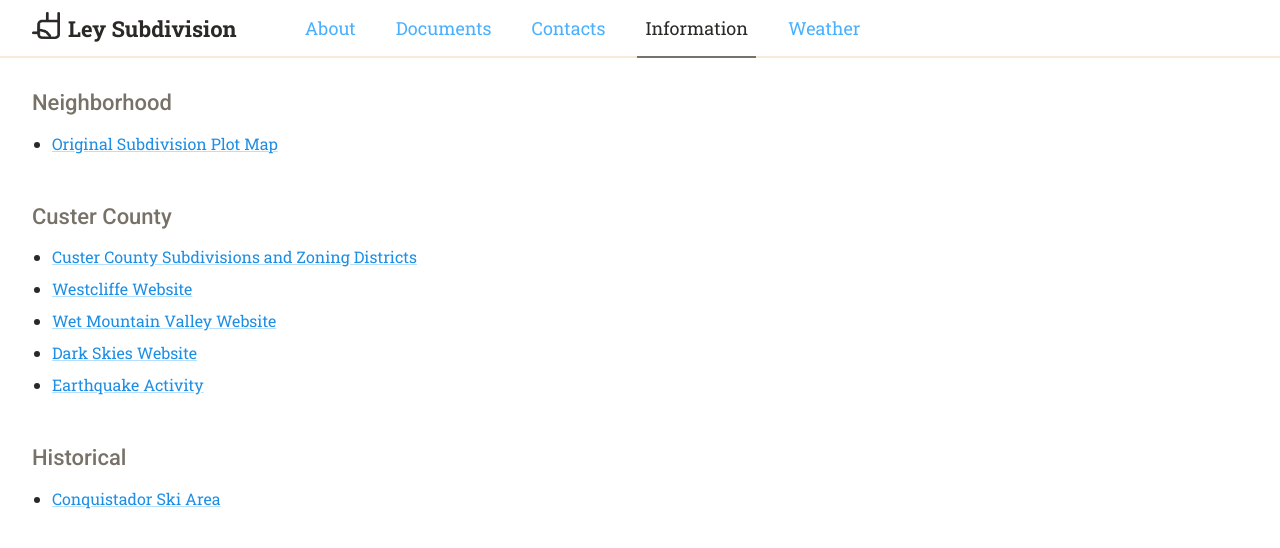
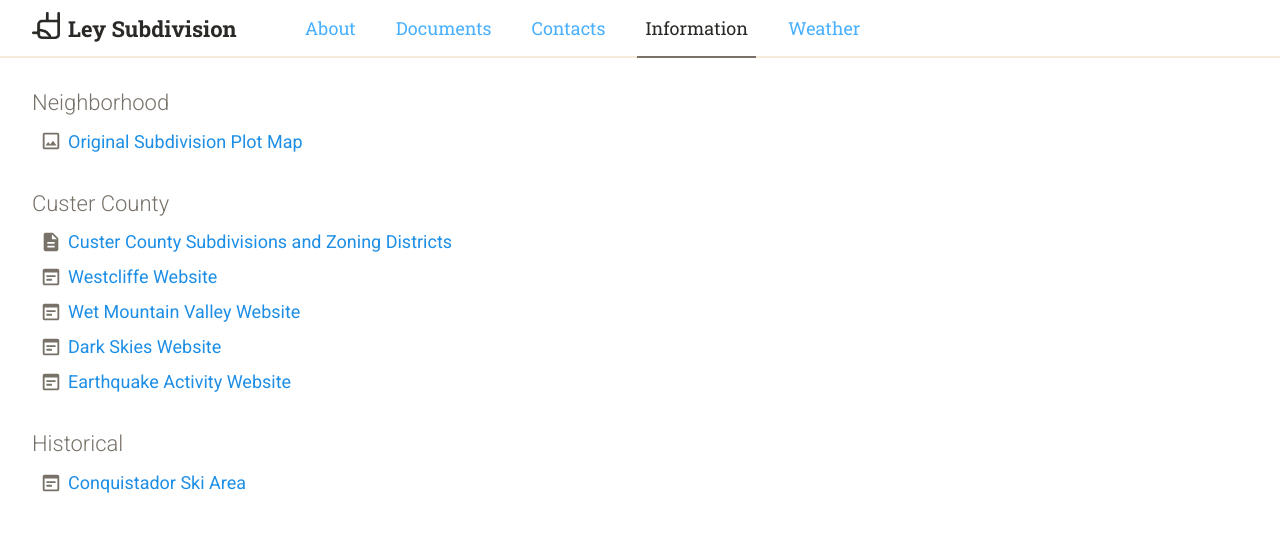
Before and after one commit to elezotte/LeySubdivision, a Next.js app: page /information in a window 1280 px wide. Shown: the top 548 px of the page. Built offline with nearby package versions, Linux system fonts and the light colour scheme.

Commit message:
componentize lists

```diff
--- /dev/null
+++ b/src/components/common/itemList/ItemList.tsx
@@ -0,0 +1,62 @@
+import DocumentIcon from '@mui/icons-material/Description'
+import PhotoIcon from '@mui/icons-material/PhotoOutlined'
+import WebsiteIcon from '@mui/icons-material/Wysiwyg'
+import Link from '@mui/material/Link'
+import List from '@mui/material/List'
+import ListItem from '@mui/material/ListItem'
+import ListItemIcon from '@mui/material/ListItemIcon'
+import ListItemText from '@mui/material/ListItemText'
+import Typography from '@mui/material/Typography'
+import { reactStyles, styles } from './itemList.styles'
+
+export enum ListIconTypes {
+  DOCUMENT = 'document',
+  PHOTO = 'photo',
+  WEBSITE = 'website',
+}
+const icons = {
+  [ListIconTypes.DOCUMENT]: <DocumentIcon sx={styles.listIcon} />,
+  [ListIconTypes.WEBSITE]: <WebsiteIcon sx={styles.listIcon} />,
+  [ListIconTypes.PHOTO]: <PhotoIcon sx={styles.listIcon} />,
+}
+export interface ListItem {
+  id: string
+  iconType: ListIconTypes
+  path: string
+  label: string
+}
+interface ItemListProps {
+  title: string
+  items: ListItem[]
+}
+
+const ItemList: React.FC<ItemListProps> = ({ title, items }: ItemListProps) => {
+  return (
+    <>
+      <Typography variant="h3">{title}</Typography>
+      <List dense={true} disablePadding sx={styles.list}>
+        {items.map((item) => (
+          <ListItem key={item.id} disablePadding disableGutters>
+            <ListItemIcon sx={styles.listIconContainer} color="secondary">
+              {icons[item.iconType]}
+            </ListItemIcon>
+            <ListItemText
+              disableTypography
+              primary={
+                <Link
+                  href={item.path}
+                  style={reactStyles.link}
+                  target={item.id}
+                >
+                  {item.label}
+                </Link>
+              }
+            />
+          </ListItem>
+        ))}
+      </List>
+    </>
+  )
+}
+
+export default ItemList
--- /dev/null
+++ b/src/components/common/itemList/itemList.styles.ts
@@ -0,0 +1,30 @@
+import {
+  colors,
+  font,
+  MuiSxStyles,
+  ReactStyles,
+} from 'components/theme/themeSettings'
+
+export const styles: MuiSxStyles = {
+  listIconContainer: {
+    color: colors.gray.medium,
+    minWidth: 28,
+  },
+  listIcon: {
+    fontSize: font.size.LG,
+  },
+  list: {
+    marginLeft: 1,
+    marginBottom: 4,
+  },
+  listContainer: {
+    marginBottom: 6,
+  },
+}
+
+export const reactStyles: ReactStyles = {
+  link: {
+    textDecoration: 'none',
+    fontSize: font.size.ML,
+  },
+}
--- a/src/components/information/Information.tsx
+++ b/src/components/information/Information.tsx
@@ -1,103 +1,66 @@
-import { Typography } from '@mui/material'
 import Box from '@mui/material/Box'
-import Link from '@mui/material/Link'
 import { commonStyles } from 'components/common.styles'
-import { reactStyles, styles } from './information.styles'
+import ItemList, {
+  ListIconTypes,
+  ListItem,
+} from 'components/common/itemList/ItemList'
 
-interface DocumentItem {
-  id: string
-  label: string
-  path: string
-}
-
-const neighborhoodItems: DocumentItem[] = [
+const neighborhoodItems: ListItem[] = [
   {
     id: 'ley-subdivision-plot-map',
     label: 'Original Subdivision Plot Map',
     path: '/images/ley-subdivision-plot-map.jpg',
+    iconType: ListIconTypes.PHOTO,
   },
 ]
 
-const custerCountyItems: DocumentItem[] = [
+const custerCountyItems: ListItem[] = [
   {
     id: 'custer-county-zoning-districts',
     label: 'Custer County Subdivisions and Zoning Districts',
     path: '/documents/custer-county-zoning-districts.pdf',
+    iconType: ListIconTypes.DOCUMENT,
   },
   {
     id: 'westcliffe-town',
     label: 'Westcliffe Website',
     path: 'https://townofwestcliffe.colorado.gov',
+    iconType: ListIconTypes.WEBSITE,
   },
   {
     id: 'wet-mountain-valley',
     label: 'Wet Mountain Valley Website',
     path: 'https://visitwetmountainvalley.com',
+    iconType: ListIconTypes.WEBSITE,
   },
   {
     id: 'dark-skies',
     label: 'Dark Skies Website',
     path: 'https://www.darkskiescolorado.org/',
+    iconType: ListIconTypes.WEBSITE,
   },
   {
     id: 'westcliffe-earthquake-activity',
-    label: 'Earthquake Activity',
+    label: 'Earthquake Activity Website',
     path: 'https://earthquaketrack.com/us-co-westcliffe/recent',
+    iconType: ListIconTypes.WEBSITE,
   },
 ]
 
-const historicalItems: DocumentItem[] = [
+const historicalItems: ListItem[] = [
   {
     id: 'conquistadore-ski-area',
     label: 'Conquistador Ski Area',
     path: 'http://www.coloradoskihistory.com/lost/conquistador.html',
+    iconType: ListIconTypes.WEBSITE,
   },
 ]
 
 const Documents = () => (
   <Box sx={commonStyles.pageContent}>
-    {!!neighborhoodItems.length && (
-      <Box sx={styles.listContainer}>
-        <Typography variant="h3">Neighborhood</Typography>
-        <ul style={reactStyles.list}>
-          {neighborhoodItems.map((item) => (
-            <li key={item.id} style={reactStyles.item}>
-              <Link href={item.path} target={item.id}>
-                {item.label}
-              </Link>
-            </li>
-          ))}
-        </ul>
-      </Box>
-    )}
-    {!!custerCountyItems.length && (
-      <Box sx={styles.listContainer}>
-        <Typography variant="h3">Custer County</Typography>
-        <ul style={reactStyles.list}>
-          {custerCountyItems.map((item) => (
-            <li key={item.id} style={reactStyles.item}>
-              <Link href={item.path} target={item.id}>
-                {item.label}
-              </Link>
-            </li>
-          ))}
-        </ul>
-      </Box>
-    )}
-    {!!historicalItems.length && (
-      <Box sx={styles.listContainer}>
-        <Typography variant="h3">Historical</Typography>
-        <ul style={reactStyles.list}>
-          {historicalItems.map((item) => (
-            <li key={item.id} style={reactStyles.item}>
-              <Link href={item.path} target={item.id}>
-                {item.label}
-              </Link>
-            </li>
-          ))}
-        </ul>
-      </Box>
-    )}
+    <ItemList items={neighborhoodItems} title="Neighborhood" />
+    <ItemList items={custerCountyItems} title="Custer County" />
+    <ItemList items={historicalItems} title="Historical" />
   </Box>
 )
 
--- a/src/components/information/information.styles.ts
+++ b/src/components/information/information.styles.ts
@@ -1,21 +1,3 @@
-import { font, MuiSxStyles, ReactStyles } from 'components/theme/themeSettings'
+import { MuiSxStyles } from 'components/theme/themeSettings'
 
-export const reactStyles: ReactStyles = {
-  list: {
-    fontFamily: font.family.logo,
-    paddingTop: 0,
-    paddingBottom: 0,
-    paddingRight: 0,
-    paddingLeft: 20,
-    margin: 0,
-  },
-  item: {
-    marginBottom: 8,
-  },
-}
-
-export const styles: MuiSxStyles = {
-  listContainer: {
-    marginBottom: 6,
-  },
-}
+export const styles: MuiSxStyles = {}
--- a/src/components/theme/theme.ts
+++ b/src/components/theme/theme.ts
@@ -85,9 +85,9 @@ const theme = createTheme({
         },
         h3: {
           fontSize: font.size.LG,
-          fontWeight: font.weight.SEMIBOLD,
+          fontWeight: font.weight.REGULAR,
           color: colors.gray.medium,
-          marginBottom: '16px',
+          marginBottom: '8px',
         },
         body1: {
           fontSize: font.size.MD,
```
Also changed, not shown: src/components/about/About.tsx (+19 -19 lines), src/components/documents/Documents.tsx (+7 -24 lines), src/components/documents/documents.styles.ts (+2 -20 lines).
